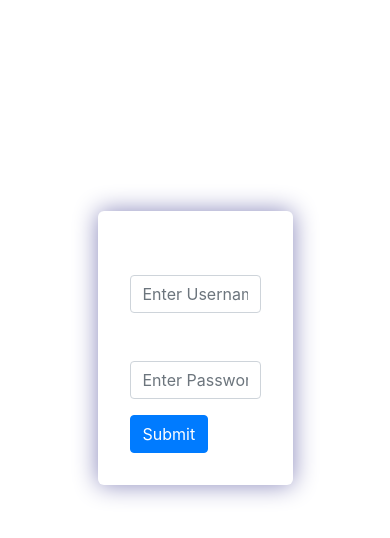
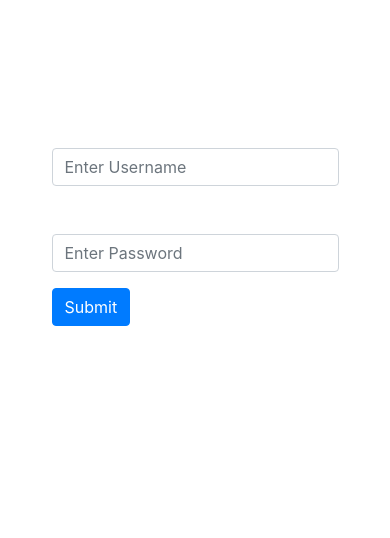
Before and after one commit to night5415/evv, a Vue app: page / in a window 390 px wide. Shown: the top 538 px of the page. Built offline with nearby package versions, Linux system fonts and the light colour scheme.

Commit message:
better login

```diff
--- a/package.json
+++ b/package.json
@@ -13,6 +13,7 @@
     "bootstrap": "^4.0.0",
     "bootstrap-vue": "^2.0.0-rc.6",
     "material-design-lite": "^1.3.0",
+    "npm": "^6.0.0",
     "signature_pad": "^2.3.2",
     "vue": "^2.5.2",
     "vue-router": "^3.0.1"
--- a/src/components/Login.vue
+++ b/src/components/Login.vue
@@ -79,5 +79,19 @@ export default {
   position: relative;
   top: 25vh;
   box-shadow: 0px 0px 25px #8887bb;
+  transition: all 0.5s;
+}
+@media only screen and (max-width: 750px) {
+  .login-form {
+    margin: 0 auto;
+    max-width: 90%;
+    color: #fff;
+    background-color: #fff;
+    padding: 2em;
+    border-radius: 6px;
+    position: relative;
+    top: 10vh;
+    box-shadow: 0px 0px 0px #fff;
+  }
 }
 </style>
```
Also changed, not shown: 1 other file (tests, documents, lock files or other folders).
